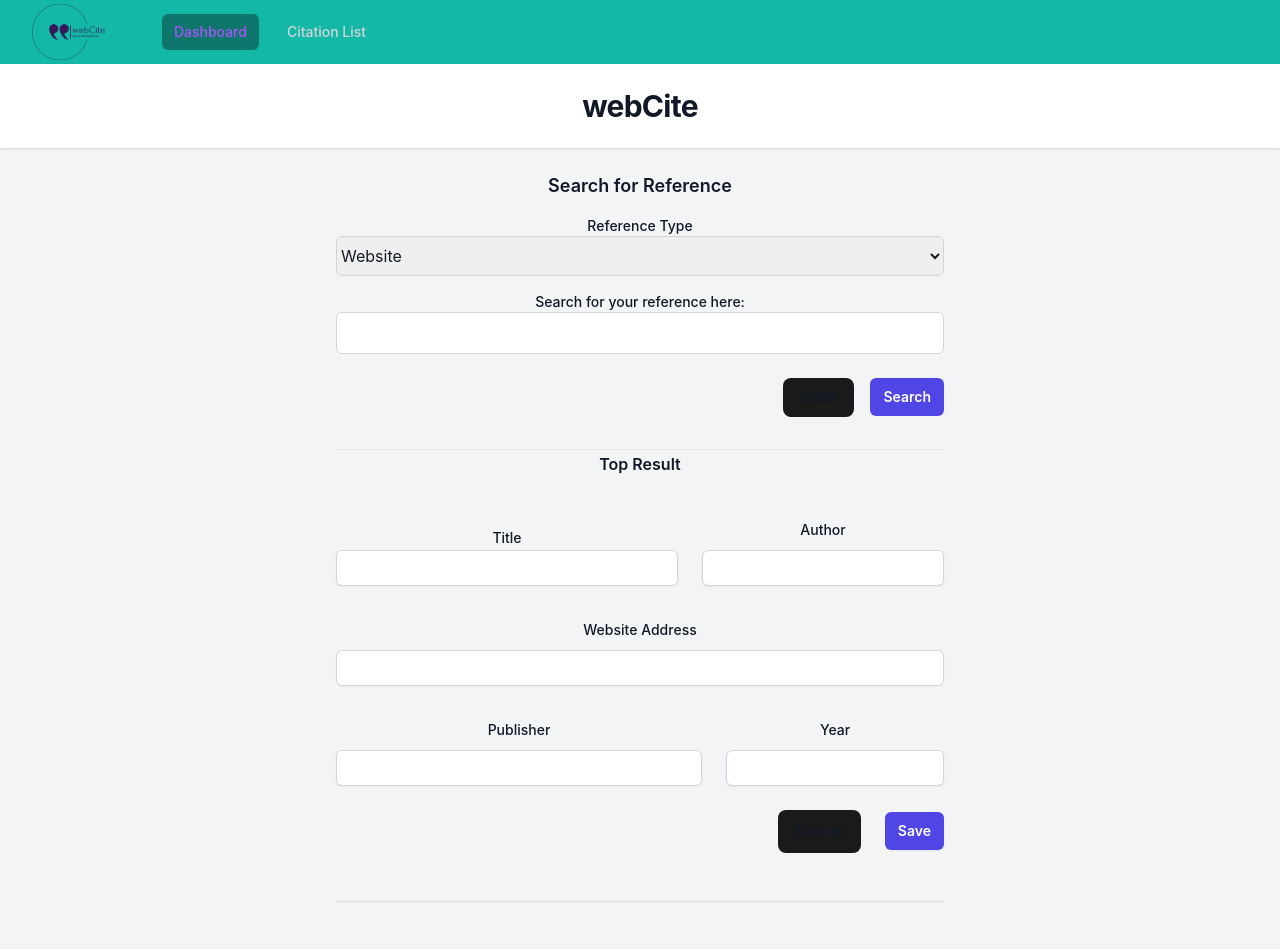
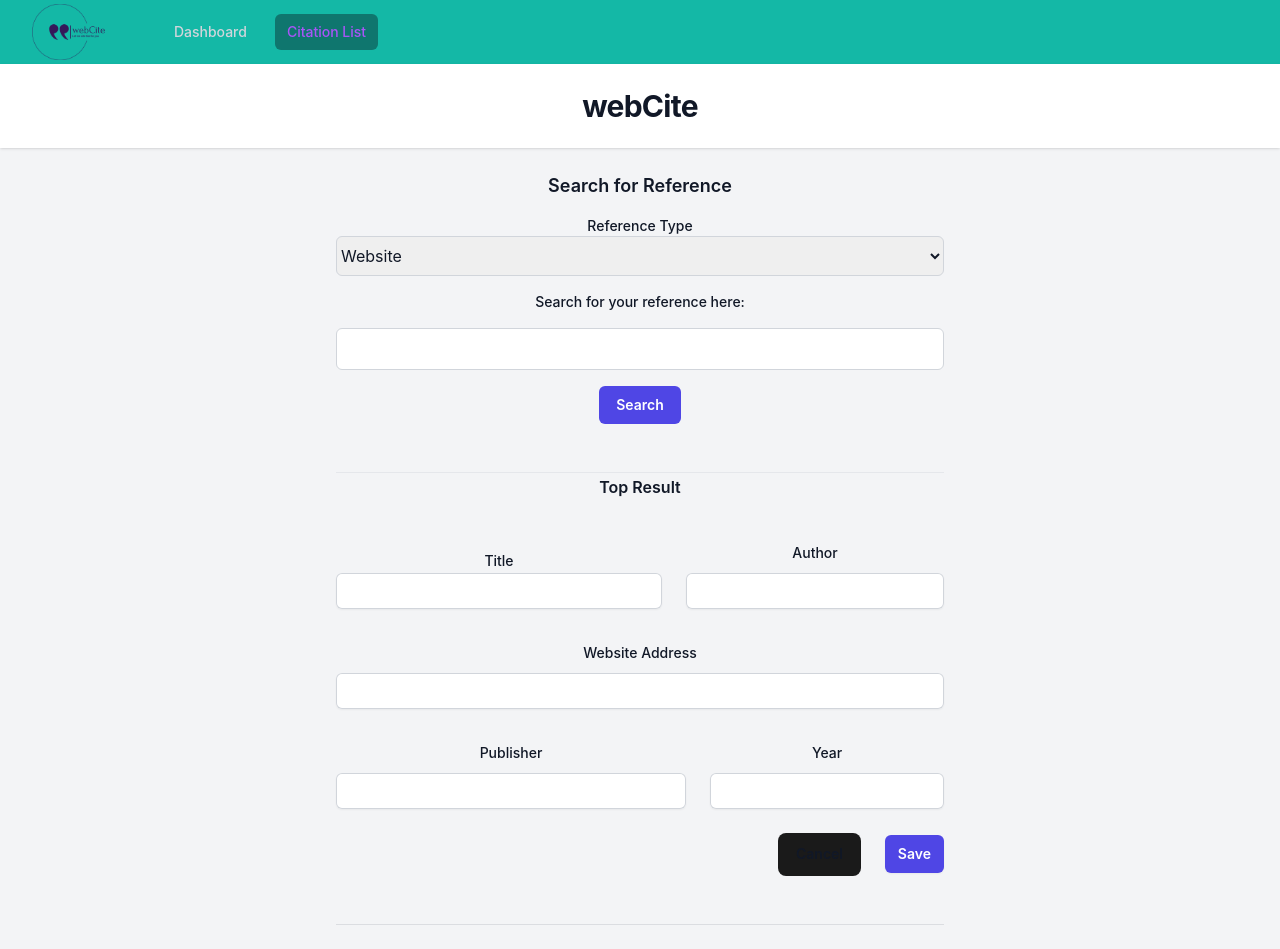
Before and after one commit to tatermysalad/webcite, a React (Vite) app: page /search in a window 1280 px wide. Before the commit the page ends 926 px from the top, so only its background shows below. Built offline with nearby package versions, Linux system fonts and the light colour scheme; a web font is replaced by a local one.

Commit message:
Add ability to search multiple apis and retrieve data to state (#11)
* feat: search implemented for all apis

* feat: search updated with author and title filter

```diff
--- a/src/components/BackgroundComponent.jsx
+++ b/src/components/BackgroundComponent.jsx
@@ -1,29 +1,25 @@
-import { Fragment } from "react";
-import { Disclosure, Menu, Transition } from "@headlessui/react";
+import { Disclosure } from "@headlessui/react";
 import { Bars3Icon, XMarkIcon } from "@heroicons/react/24/outline";
 import icon from "/src/assets/logo-package/png/logo-no-background.png";
+import { useLocation, useNavigate } from "react-router-dom";
 
-const user = {
-    name: "Tom Cook",
-    email: "tom@example.com",
-    imageUrl:
-        "https://images.unsplash.com/photo-1472099645785-5658abf4ff4e?ixlib=rb-1.2.1&ixid=eyJhcHBfaWQiOjEyMDd9&auto=format&fit=facearea&facepad=2&w=256&h=256&q=80",
-};
-const navigation = [
-    { name: "Dashboard", href: "/", current: true },
-    { name: "Citation List", href: "/search", current: false },
-];
-const userNavigation = [
-    { name: "Your Profile", href: "#" },
-    { name: "Settings", href: "#" },
-    { name: "Sign out", href: "#" },
-];
+
 
 function classNames(...classes) {
     return classes.filter(Boolean).join(" ");
 }
 
 export default function BackgroundComponent({ children }) {
+    const location = useLocation();
+    const navigate = useNavigate();
+
+    const isDashboard = location.pathname === "/";
+    const isCitationList = location.pathname === "/search";
+
+    const navigation = [
+        { name: "Dashboard", href: "/", current: isDashboard },
+        { name: "Citation List", href: "/search", current: isCitationList },
+    ];
     return (
         <>
             <div className="min-h-full">
@@ -41,7 +37,7 @@ export default function BackgroundComponent({ children }) {
                                                 {navigation.map((item) => (
                                                     <a
                                                         key={item.name}
-                                                        href={item.href}
+                                                        onClick={() => navigate(item.href)}
                                                         className={classNames(
                                                             item.current
                                                                 ? "bg-teal-700 text-purple-500"
@@ -71,14 +67,13 @@ export default function BackgroundComponent({ children }) {
                                     </div>
                                 </div>
                             </div>
-
                             <Disclosure.Panel className="md:hidden">
                                 <div className="space-y-1 px-2 pb-3 pt-2 sm:px-3">
                                     {navigation.map((item) => (
                                         <Disclosure.Button
                                             key={item.name}
                                             as="a"
-                                            href={item.href}
+                                            onClick={() => navigate(item.href)}
                                             className={classNames(
                                                 item.current
                                                     ? "bg-teal-700 text-purple-100"
@@ -95,7 +90,6 @@ export default function BackgroundComponent({ children }) {
                         </>
                     )}
                 </Disclosure>
-
                 <header className="bg-white shadow">
                     <div className="mx-auto max-w-7xl px-4 py-6 sm:px-6 lg:px-8">
                         <h1 className="text-3xl font-bold tracking-tight text-gray-900">webCite</h1>
--- a/src/components/SearchComponent.jsx
+++ b/src/components/SearchComponent.jsx
@@ -1,10 +1,116 @@
+import { useContext, useState } from "react";
+import { ApiContext } from "../contexts/ApiContext";
+import useLocalStorage from "../hooks/useLocalStorage";
+
 export default function SearchComponent() {
+    const { websiteApi, setWebsiteApi, researchApi, setResearchApi, bookApi, setBookApi } = useContext(ApiContext);
+
+    const [localStorage, setLocalStorage] = useLocalStorage("References", []);
+
+    const [selectedReferenceType, setSelectedReferenceType] = useState("Website");
+    const [searchQuery, setSearchQuery] = useState("");
+    const [searchResults, setSearchResults] = useState({});
+    const [searchFilter, setSearchFilter] = useState("title");
+
+    const [loading, setLoading] = useState(false)
+
+    const [formData, setFormData] = useState({
+        title: "",
+        author: "",
+        websiteAddress: "",
+        publisher: "",
+        year: "",
+        source: selectedReferenceType,
+    });
+
+    const handleFormDataChange = (e) => {
+        const { name, value } = e.target;
+        setFormData((prevData) => ({
+            ...prevData,
+            [name]: value,
+        }));
+    };
+
+    const addObject = (newData) => {
+        const newArray = [...localStorage];
+        newArray.push(newData);
+        setLocalStorage(newArray);
+    };
+
+    const handleReferenceTypeChange = (e) => {
+        setSelectedReferenceType(e.target.value);
+    };
+
+    const handleSearchQueryChange = (e) => {
+        setSearchQuery(e.target.value);
+    };
+
+    const handleSearch = async (e) => {
+        console.log("searching!");
+        e.preventDefault();
+        setLoading(true);
+        let apiUrl = "";
+        let headersApi = {}; // Initialize an empty object for headers
+
+        if (selectedReferenceType === "Website") {
+            apiUrl = `${websiteApi}?q=`;
+            headersApi = {
+                "X-Linkpreview-Api-Key": import.meta.env.VITE_WEBSITE_API_KEY,
+            };
+        } else if (selectedReferenceType === "Research Paper") {
+            apiUrl = `${researchApi}search/bulk?query=`;
+        } else if (selectedReferenceType === "Book") {
+            apiUrl = `${bookApi}search.json?q=`;
+
+            if (searchFilter === "title") {
+                apiUrl = `${bookApi}search.json?title=`;
+            } else if (searchFilter === "author") {
+                apiUrl = `${bookApi}search.json?author=`;
+            }
+
+        }
+
+        if (searchQuery !== "") {
+            const requestOptions = {
+                method: "GET",
+                headers: headersApi,
+                mode: "cors",
+            };
+            let searchQ = searchQuery.replace(/ /g, "%20");
+            console.log(apiUrl + searchQ, requestOptions);
+            let response = await fetch(apiUrl + searchQ, requestOptions);
+
+            let responseData = await response.json();
+            console.log(responseData);
+            setSearchResults(responseData);
+        }
+
+        if (searchResults) {
+            const { title, author, url, publisher, year } = searchResults;
+            setFormData({
+                title,
+                author,
+                websiteAddress: url,
+                publisher,
+                year,
+                source: selectedReferenceType,
+            });
+        } else {
+            alert("Please enter some data to search");
+        }
+        setLoading(false)
+    };
+
+    const handleSave = () => {
+        addObject(formData);
+    };
     return (
         <div id="searchComponent">
             <form className="flex items-center justify-center">
                 <div className="w-1/2">
                     <div className="border-b border-gray-200 pb-8">
                         <h2 className="text-lg font-semibold text-gray-900">Search for Reference</h2>
+                        <div>
                             <div className="mt-4">
                                 <label htmlFor="referenceType" className="block text-sm font-medium text-gray-900">
                                     Reference Type
@@ -13,33 +119,89 @@ export default function SearchComponent() {
                                     id="referenceType"
                                     name="referenceType"
                                     className="block w-full rounded-md border border-gray-300 py-2 text-gray-900"
+                                    value={selectedReferenceType}
+                                    onChange={handleReferenceTypeChange}
                                 >
-                                <option>Website</option>
-                                <option>Research Paper</option>
-                                <option>Book</option>
+                                    <option value="Website">Website</option>
+                                    <option value="Research Paper">Research Paper</option>
+                                    <option value="Book">Book</option>
                                 </select>
                             </div>
                             <div className="mt-4">
                                 <label htmlFor="searchQuery" className="block text-sm font-medium text-gray-900">
                                     Search for your reference here:
                                 </label>
+                                <div className="mt-4 flex items-center">
+                                    {selectedReferenceType === "Book" && (
+                                        <div className="w-20 mr-1">
+                                            <select
+                                                id="searchFilter"
+                                                name="searchFilter"
+                                                className="block w-full rounded-md border border-gray-300 py-2 text-gray-900"
+                                                value={searchFilter}
+                                                onChange={(e) => setSearchFilter(e.target.value)}
+                                            >
+                                                <option value="title">Title</option>
+                                                <option value="author">Author</option>
+                                            </select>
+                                        </div>
+                                    )}
                                     <input
                                         type="text"
                                         id="searchQuery"
                                         name="searchQuery"
-                                className="block w-full rounded-md border border-gray-300 py-2 text-gray-900"
+                                        className="block w-full rounded-md border border-gray-300 py-2 text-gray-900 p-2"
+                                        value={searchQuery}
+                                        onChange={handleSearchQueryChange}
                                     />
                                 </div>
-                        <div className="mt-6 flex items-center justify-end space-x-4">
-                            <button type="button" className="text-sm font-semibold text-gray-900">
-                                Clear
+                            </div>
+
+                            <button
+                                onClick={handleSearch}
+                                className="mt-4 bg-blue-500 text-white px-4 py-2 rounded rounded-md bg-indigo-600 text-sm font-semibold text-white px-3 py-2 hover:bg-indigo-500 focus:outline-none focus:ring focus:ring-indigo-600"
+                            >
+                                {loading ? "Loading..." : "Search"}
                             </button>
-                            <button
-                                type="submit"
-                                className="rounded-md bg-indigo-600 text-sm font-semibold text-white px-3 py-2 hover:bg-indigo-500 focus:outline-none focus:ring focus:ring-indigo-600"
-                            >
-                                Search
-                            </button>
+                            {/* Display search results here */}
+                            <div className="mt-4">
+                                {formData.source === "Website" && (
+                                    <ul>
+                                        {Object.keys(searchResults).map((key, index) => (
+                                            <li key={index}>
+                                                <strong>{key}:</strong> {searchResults[key]}
+                                            </li>
+                                        ))}
+                                    </ul>
+                                )}
+                                {formData.source === "Research Paper" && (
+                                    <ul>
+                                        {searchResults.data.slice(0, 5).map((result, index) => (
+                                            <li key={index}>
+                                                <strong>Title:</strong> {result.title}
+                                            </li>
+                                        ))}
+                                    </ul>
+                                )}
+                                {formData.source === "Book" && searchResults.data && (
+                                    <ul>
+                                        {searchResults.data.slice(0, 5).map((book, index) => (
+                                            <li key={book.key}>
+                                                <strong>Title:</strong> {book.title}
+                                                <br />
+                                                <strong>Author:</strong> {book.contributor ? book.contributor.join(", ") : "N/A"}
+                                                <br />
+                                                <strong>Publisher:</strong> {book.publisher ? book.publisher.join(", ") : "N/A"}
+                                                <br />
+                                                <strong>Year:</strong> {book.publish_date ? book.publish_date[0] : "N/A"}
+                                                <br />
+                                                <strong>ISBN:</strong> {book.isbn ? book.isbn.join(", ") : "N/A"}
+                                                <br />
+                                            </li>
+                                        ))}
+                                    </ul>
+                                )}
+                            </div>
                         </div>
                     </div>
                 </div>
@@ -52,73 +214,79 @@ export default function SearchComponent() {
 
                         <div className="mt-10 grid grid-cols-1 gap-x-6 gap-y-8 sm:grid-cols-1">
                             <div className="mt-2">
-                                <label htmlFor="searchQuery" className="block text-sm font-medium leading-6 text-gray-900">
+                                <label htmlFor="title" className="block text-sm font-medium leading-6 text-gray-900">
                                     Title
                                 </label>
                                 <input
                                     type="text"
-                                    id="searchQuery"
-                                    name="searchQuery"
-                                    className="block w-full rounded-md border-0 py-1.5 text-gray-900 shadow-sm ring-1 ring-inset ring-gray-300 placeholder:text-gray-400 focus:ring-2 focus:ring-inset focus:ring-indigo-600 sm:text-sm sm:leading-6"
+                                    id="title"
+                                    name="title"
+                                    className="p-2 block w-full rounded-md border-0 py-1.5 text-gray-900 shadow-sm ring-1 ring-inset ring-gray-300 placeholder:text-gray-400 focus:ring-2 focus:ring-inset focus:ring-indigo-600 sm:text-sm sm:leading-6"
+                                    value={formData.title}
+                                    onChange={handleFormDataChange}
                                 />
                             </div>
 
                             <div className="sm:col-span-3">
-                                <label htmlFor="last-name" className="block text-sm font-medium leading-6 text-gray-900">
+                                <label htmlFor="author" className="block text-sm font-medium leading-6 text-gray-900">
                                     Author
                                 </label>
                                 <div className="mt-2">
                                     <input
                                         type="text"
-                                        name="last-name"
-                                        id="last-name"
-                                        autoComplete="family-name"
-                                        className="block w-full rounded-md border-0 py-1.5 text-gray-900 shadow-sm ring-1 ring-inset ring-gray-300 placeholder:text-gray-400 focus:ring-2 focus:ring-inset focus:ring-indigo-600 sm:text-sm sm:leading-6"
+                                        id="author"
+                                        name="author"
+                                        className="p-2 block w-full rounded-md border-0 py-1.5 text-gray-900 shadow-sm ring-1 ring-inset ring-gray-300 placeholder:text-gray-400 focus:ring-2 focus:ring-inset focus:ring-indigo-600 sm:text-sm sm:leading-6"
+                                        value={formData.author}
+                                        onChange={handleFormDataChange}
                                     />
                                 </div>
                             </div>
 
                             <div className="sm:col-span-4">
-                                <label htmlFor="email" className="block text-sm font-medium leading-6 text-gray-900">
+                                <label htmlFor="websiteAddress" className="block text-sm font-medium leading-6 text-gray-900">
                                     Website Address
                                 </label>
                                 <div className="mt-2">
                                     <input
-                                        id="email"
-                                        name="email"
-                                        type="email"
-                                        autoComplete="email"
-                                        className="block w-full rounded-md border-0 py-1.5 text-gray-900 shadow-sm ring-1 ring-inset ring-gray-300 placeholder:text-gray-400 focus:ring-2 focus:ring-inset focus:ring-indigo-600 sm:text-sm sm:leading-6"
+                                        type="text"
+                                        id="websiteAddress"
+                                        name="websiteAddress"
+                                        className="p-2 block w-full rounded-md border-0 py-1.5 text-gray-900 shadow-sm ring-1 ring-inset ring-gray-300 placeholder:text-gray-400 focus:ring-2 focus:ring-inset focus:ring-indigo-600 sm:text-sm sm:leading-6"
+                                        value={formData.websiteAddress}
+                                        onChange={handleFormDataChange}
                                     />
                                 </div>
                             </div>
 
                             <div className="sm:col-span-2 sm:col-start-1">
-                                <label htmlFor="city" className="block text-sm font-medium leading-6 text-gray-900">
+                                <label htmlFor="publisher" className="block text-sm font-medium leading-6 text-gray-900">
                                     Publisher
                                 </label>
                                 <div className="mt-2">
                                     <input
                                         type="text"
-                                        name="city"
-                                        id="city"
-                                        autoComplete="address-level2"
-                                        className="block w-full rounded-md border-0 py-1.5 text-gray-900 shadow-sm ring-1 ring-inset ring-gray-300 placeholder:text-gray-400 focus:ring-2 focus:ring-inset focus:ring-indigo-600 sm:text-sm sm:leading-6"
+                                        id="publisher"
+                                        name="publisher"
+                                        className="p-2 block w-full rounded-md border-0 py-1.5 text-gray-900 shadow-sm ring-1 ring-inset ring-gray-300 placeholder:text-gray-400 focus:ring-2 focus:ring-inset focus:ring-indigo-600 sm:text-sm sm:leading-6"
+                                        value={formData.publisher}
+                                        onChange={handleFormDataChange}
                                     />
                                 </div>
                             </div>
 
                             <div className="sm:col-span-2">
-                                <label htmlFor="region" className="block text-sm font-medium leading-6 text-gray-900">
+                                <label htmlFor="year" className="block text-sm font-medium leading-6 text-gray-900">
                                     Year
                                 </label>
                                 <div className="mt-2">
                                     <input
                                         type="text"
-                                        name="region"
-                                        id="region"
-                                        autoComplete="address-level1"
-                                        className="block w-full rounded-md border-0 py-1.5 text-gray-900 shadow-sm ring-1 ring-inset ring-gray-300 placeholder:text-gray-400 focus:ring-2 focus:ring-inset focus:ring-indigo-600 sm:text-sm sm:leading-6"
+                                        id="year"
+                                        name="year"
+                                        className="p-2 block w-full rounded-md border-0 py-1.5 text-gray-900 shadow-sm ring-1 ring-inset ring-gray-300 placeholder:text-gray-400 focus:ring-2 focus:ring-inset focus:ring-indigo-600 sm:text-sm sm:leading-6"
+                                        value={formData.year}
+                                        onChange={handleFormDataChange}
                                     />
                                 </div>
                             </div>
@@ -128,7 +296,8 @@ export default function SearchComponent() {
                                 Cancel
                             </button>
                             <button
-                                type="submit"
+                                type="button"
+                                onClick={handleSave}
                                 className="rounded-md bg-indigo-600 px-3 py-2 text-sm font-semibold text-white shadow-sm hover:bg-indigo-500 focus-visible:outline focus-visible:outline-2 focus-visible:outline-offset-2 focus-visible:outline-indigo-600"
                             >
                                 Save
--- /dev/null
+++ b/src/hooks/useLocalStorage.js
@@ -0,0 +1,14 @@
+import { useState, useEffect } from "react";
+
+export default function useLocalStorage(key, initialValue) {
+    const storedValue = localStorage.getItem(key);
+    const initial = storedValue ? JSON.parse(storedValue) : initialValue;
+
+    const [value, setValue] = useState(initial);
+
+    useEffect(() => {
+        localStorage.setItem(key, JSON.stringify(value));
+    }, [key, value]);
+
+    return [value, setValue];
+}
--- a/src/main.jsx
+++ b/src/main.jsx
@@ -10,15 +10,14 @@ import BackgroundComponent from "./components/BackgroundComponent.jsx";
 ReactDOM.createRoot(document.getElementById("root")).render(
     <React.StrictMode>
         <ApiProvider>
-            <BackgroundComponent>
-                <BrowserRouter>
+            <BrowserRouter>
+                <BackgroundComponent>
                     <Routes>
                         <Route path="/" element={<App />}></Route>
                         <Route path="/search" element={<SearchPage />}></Route>
                     </Routes>
-                </BrowserRouter>
-            </BackgroundComponent>
-
+                </BackgroundComponent>
+            </BrowserRouter>
         </ApiProvider>
     </React.StrictMode>
 );
```
Also changed, not shown: src/components/SearchFunction.js (added). Lines whose indentation alone changed are shown as unchanged.
